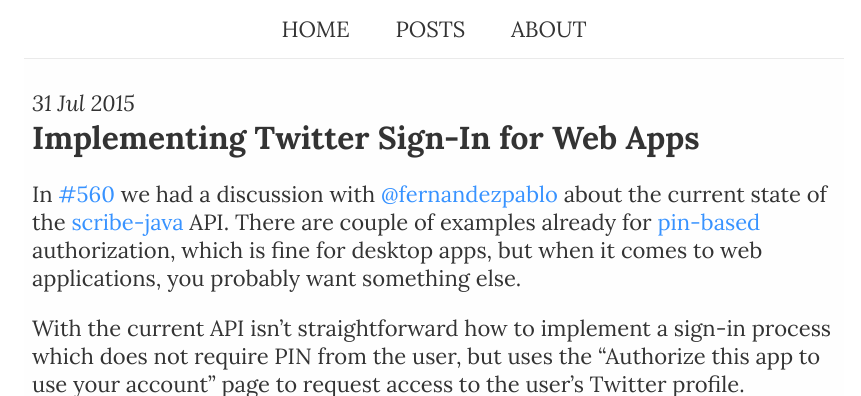
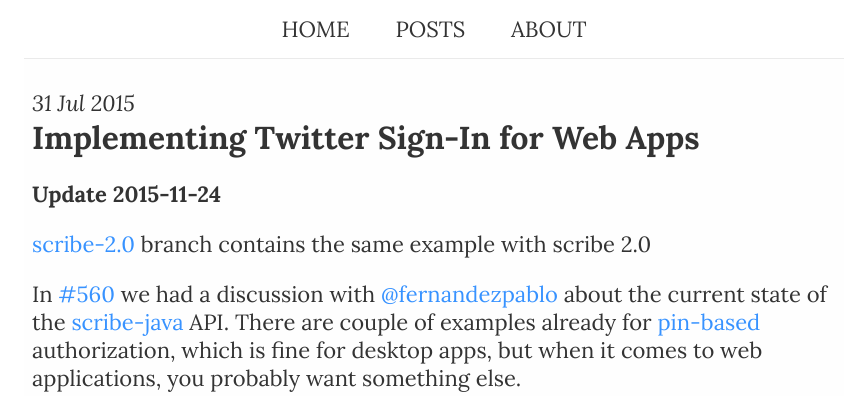
Before and after one commit to akoskm/akoskm.github.io, a Jekyll site: the page built from _posts/2015-07-31-twitter-sign-in-for-web-apps.md, in a window 1280 px wide and 900 px high, cut to the strip 0-396 px from the top of the window. Shown: the whole strip, without its empty margins (206-1067 px from the left). Built offline with Jekyll 4.4.1, drawn with Linux system fonts in a browser that asks for light colours; nearby versions of some CDN libraries; comment, search, counter and statistics services are not loaded.

Commit message:
Update 2015-07-31-twitter-sign-in-for-web-apps.md

```diff
--- a/_posts/2015-07-31-twitter-sign-in-for-web-apps.md
+++ b/_posts/2015-07-31-twitter-sign-in-for-web-apps.md
@@ -3,6 +3,11 @@
 layout: post
 type: post
 ---
+
+**Update 2015-11-24**
+
+[scribe-2.0](https://github.com/akoskm/twitter-sign-in-example/tree/scribe-2.0) branch contains the same example with scribe 2.0
+
 In [#560](https://github.com/fernandezpablo85/scribe-java/issues/560) we had a discussion with [@fernandezpablo][3] about the current state of the [scribe-java][4] API. There are couple of examples already for [pin-based](https://dev.twitter.com/oauth/pin-based) authorization, which is fine for desktop apps, but when it comes to web applications, you probably want something else.
 
 With the current API isn't straightforward how to implement a sign-in process which does not require PIN from the user, but uses the "Authorize this app to use your account" page to request access to the user's Twitter profile.
```
